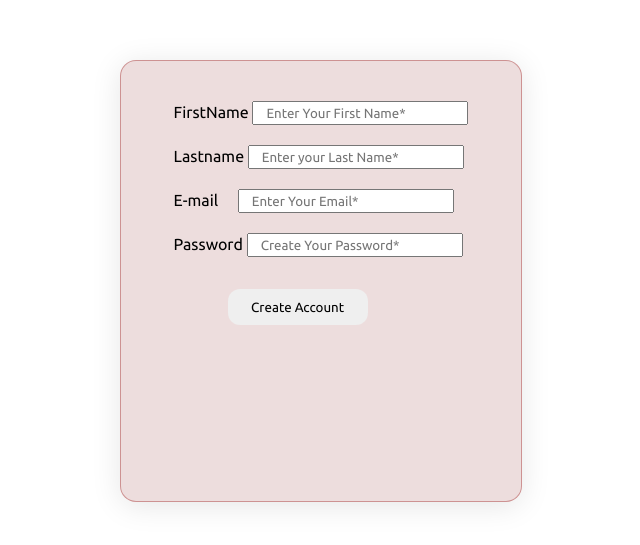
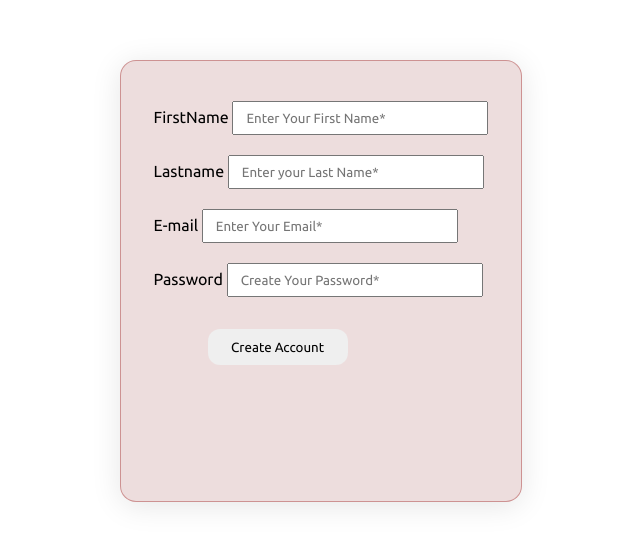
Before and after one commit to AbdimatinAbdullahi/Form, a plain HTML site: page Index.html in a window 1280 px wide. Shown: the part 119-664 px from the top of the page, without its empty margins (319-959 px from the left). Drawn offline with Linux system fonts and the light colour scheme.

Commit message:
A more Advanced Way of Modern Form

```diff
--- a/style.css
+++ b/style.css
@@ -34,30 +34,30 @@ border: 1px solid rgba(192, 113, 113, 0.69);
 }
 
 .Fname{
-    width: 200px;
-    height: 20px;
+    width: 240px;
+    height: 30px;
     margin-bottom: 20px;
     padding-left: 12px;
     font-family: 'Ubuntu';
 }
 .lname{
-    width: 200px;
-    height: 20px;
+    width: 240px;
+    height: 30px;
     margin-bottom: 20px;
     padding-left: 12px;
     font-family: 'Ubuntu';
 }
 .email{
-    width: 200px;
-    height: 20px;
+    width: 240px;
+    height: 30px;
     margin-bottom: 20px;
-    margin-left: 16px;
+    /* margin-left: 16px; */
     padding-left: 12px;
     font-family: 'Ubuntu';
 }
 .password{
-    width: 200px;
-    height: 20px;
+    width: 240px;
+    height: 30px;
     margin-bottom: 20px;
     padding-left: 12px;
     font-family: 'Ubuntu';
@@ -76,5 +76,5 @@ button{
     margin-left: 54px;
 }
 button:hover{
-    background-color: rgb(74, 155, 128);
+    background-color: rgb(184, 95, 170);
 }
```
